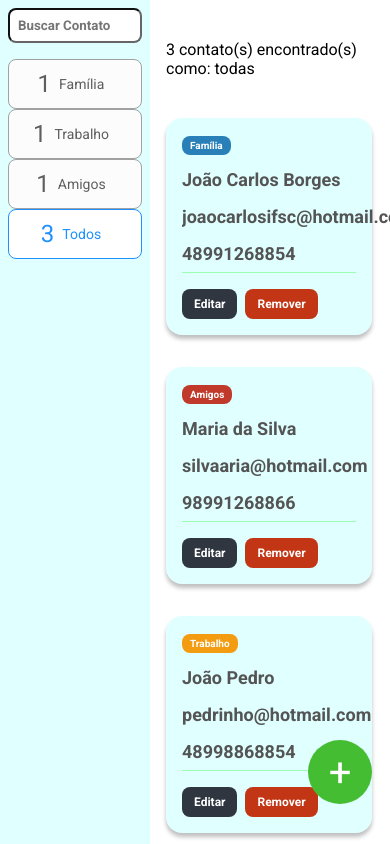
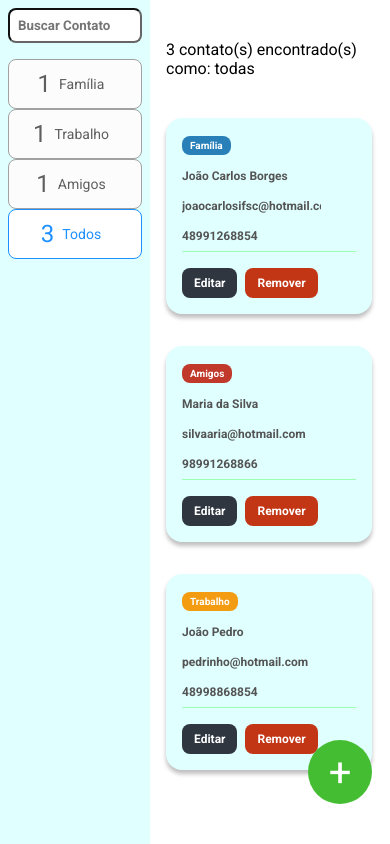
Before and after one commit to joao-carlos-dev/ListaDeContato, a React (Create React App) app: page / in a window 390 px wide. Built offline with nearby package versions, Linux system fonts and the light colour scheme.

Commit message:
responsivo, para mais telas

```diff
--- a/src/components/BotaoAdicionar/styles.ts
+++ b/src/components/BotaoAdicionar/styles.ts
@@ -17,7 +17,7 @@ export const Circulo = styled(Link)`
   font-size: 40px;
   text-decoration: none;
 
-  @media screen and (min-width: 360px) and (max-width: 820px) {
+  @media screen and (min-width: 280px) and (max-width: 820px) {
     right: 18px;
   }
 `
--- a/src/components/Contato/styles.ts
+++ b/src/components/Contato/styles.ts
@@ -33,6 +33,10 @@ export const informacao = styled.input`
   display: block;
   border: none;
   background-color: transparent;
+
+  @media screen and (min-width: 280px) and (max-width: 820px) {
+    font-size: 12px;
+  }
 `
 
 export const Tag = styled.span<TagProps>`
--- a/src/components/FiltroCard/styles.ts
+++ b/src/components/FiltroCard/styles.ts
@@ -13,7 +13,7 @@ export const Card = styled.div<Props>`
   border-radius: 8px;
   cursor: pointer;
 
-  @media screen and (min-width: 360px) and (max-width: 820px) {
+  @media screen and (min-width: 280px) and (max-width: 820px) {
     display: flex;
     align-items: center;
     justify-content: center;
@@ -29,7 +29,7 @@ export const Contador = styled.span`
 export const Label = styled.span`
   font-size: 14px;
 
-  @media screen and (min-width: 360px) and (max-width: 820px) {
+  @media screen and (min-width: 280px) and (max-width: 820px) {
     padding: 8px;
   }
 `
--- a/src/containers/BarraLateral/styles.ts
+++ b/src/containers/BarraLateral/styles.ts
@@ -5,7 +5,7 @@ export const Aside = styled.aside`
   background-color: #e0ffff;
   height: 100vh;
 
-  @media screen and (min-width: 360px) and (max-width: 820px) {
+  @media screen and (min-width: 280px) and (max-width: 820px) {
     width: 150px;
     padding: 8px;
   }
@@ -17,7 +17,7 @@ export const Filtros = styled.div`
   grid-gap: 8px;
   margin-top: 16px;
 
-  @media screen and (min-width: 360px) and (max-width: 820px) {
+  @media screen and (min-width: 280px) and (max-width: 820px) {
     display: block;
   }
 `
--- a/src/styles/index.ts
+++ b/src/styles/index.ts
@@ -15,7 +15,7 @@ export const Container = styled.div`
   display: grid;
   grid-template-columns: 224px auto;
 
-  @media screen and (min-width: 360px) and (max-width: 820px) {
+  @media screen and (min-width: 280px) and (max-width: 820px) {
     grid-template-columns: 148px auto;
     overflow-x: scroll;
   }
@@ -25,7 +25,7 @@ export const MainContainer = styled.main`
   height: 100vh;
   overflow-y: scroll;
 
-  @media screen and (min-width: 360px) and (max-width: 820px) {
+  @media screen and (min-width: 280px) and (max-width: 820px) {
     padding: 0 18px;
   }
 `
```
